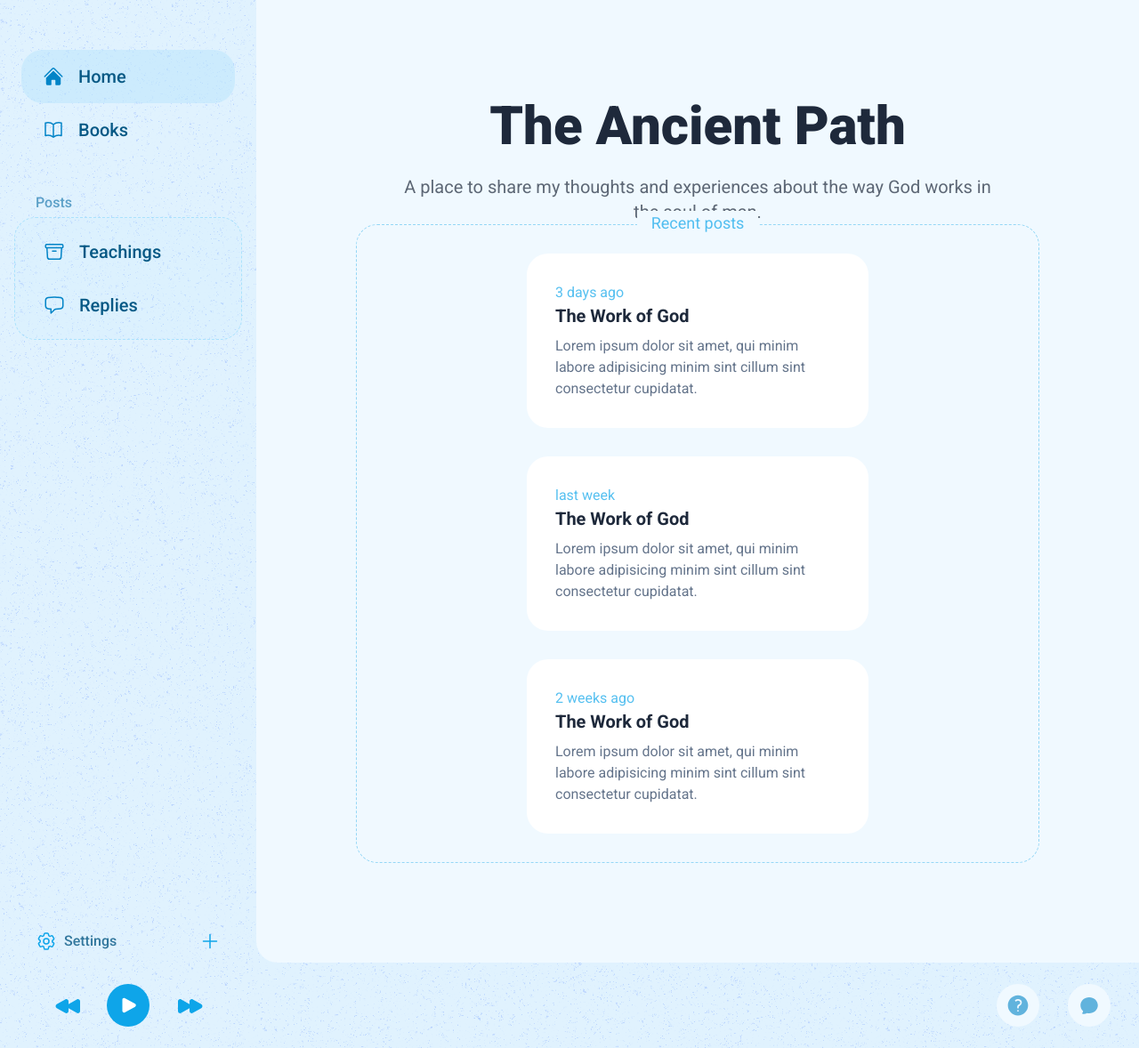
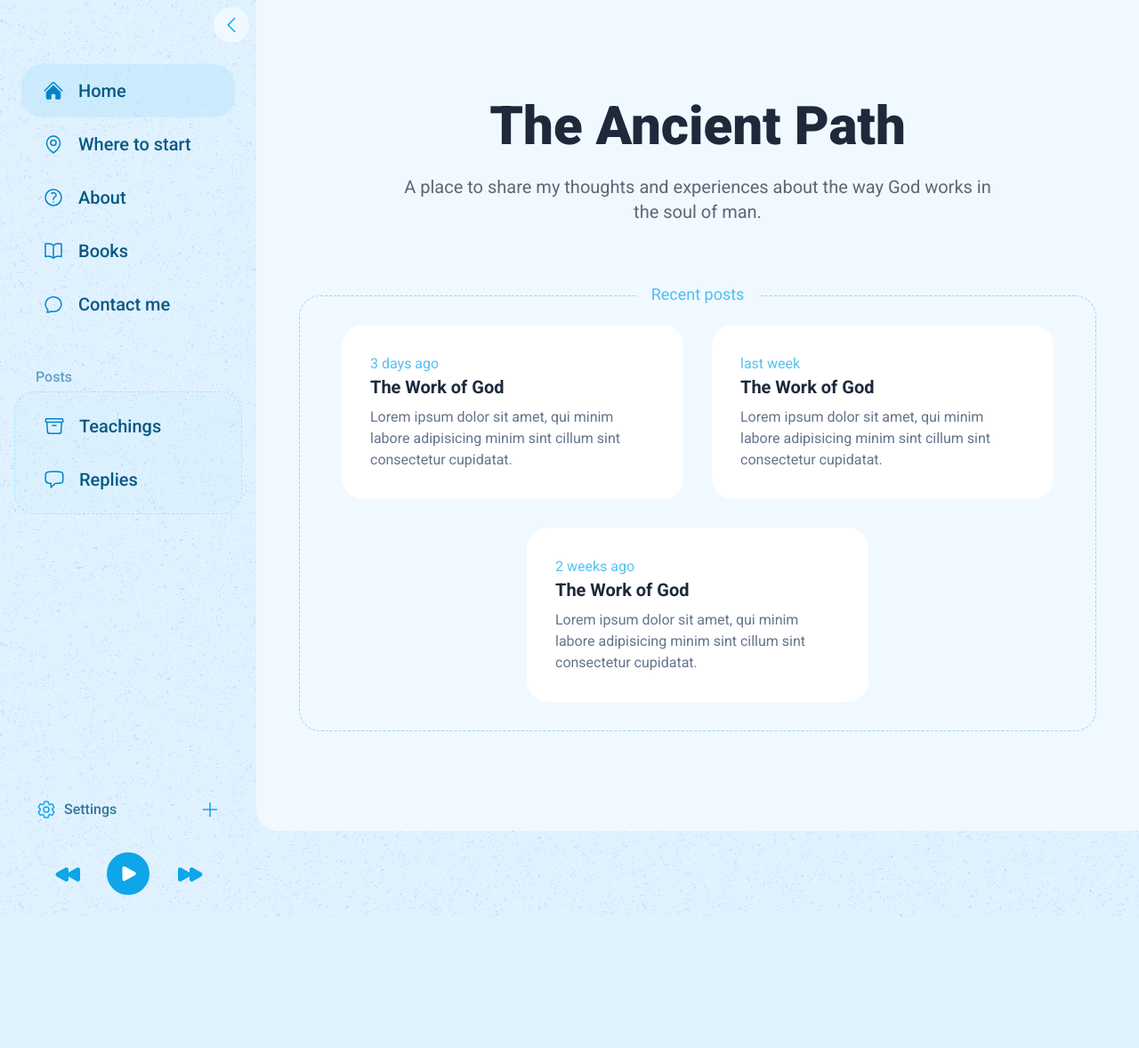
Before and after one commit to kiahjh/ancient-path, a Next.js app: page / in a window 1280 px wide. Shown: the whole page at 89% size. After the commit the page ends 1030 px from the top, so only its background shows below. Built offline with nearby package versions, Linux system fonts and the light colour scheme.

Commit message:
made sidebar collapsable

```diff
--- a/app/layout.tsx
+++ b/app/layout.tsx
@@ -3,7 +3,12 @@
 import React from "react";
 import Script from "next/script";
 import cx from "classnames";
-import { BackwardIcon, ForwardIcon, PlayIcon } from "@heroicons/react/24/solid";
+import {
+  BackwardIcon,
+  ChevronLeftIcon,
+  ForwardIcon,
+  PlayIcon,
+} from "@heroicons/react/24/solid";
 import {
   ChatBubbleOvalLeftIcon,
   QuestionMarkCircleIcon,
@@ -18,14 +23,31 @@ import { roboto } from "@/lib/fonts";
 
 const RootLayout: React.FC<{ children: React.ReactNode }> = ({ children }) => {
   const [settingsPanelOpen, setSettingsPanelOpen] = React.useState(false);
+  const [sidebarOpen, setSidebarOpen] = React.useState(true);
   return (
     <html lang="TODO">
       <body
         style={{ background: `#e0f2fe url(${NoiseBg.src})` }}
         className={cx(`flex flex-col min-h-screen bg-cover bg-center`, roboto)}
       >
+        <button
+          onClick={() => setSidebarOpen(!sidebarOpen)}
+          className={cx(
+            `w-10 h-10 rounded-full flex justify-center items-center absolute top-2 transition-[left,transform,background-color] duration-300 hover:bg-white`,
+            sidebarOpen
+              ? `left-60 bg-sky-50`
+              : `left-2 rotate-180 bg-sky-200/50`,
+          )}
+        >
+          <ChevronLeftIcon className="w-6 text-sky-500" />
+        </button>
         <div className="flex-grow flex">
-          <div className="w-72 flex flex-col justify-between shrink-0">
+          <div
+            className={cx(
+              `w-72 flex flex-col justify-between shrink-0 transition-[margin-left] duration-300`,
+              !sidebarOpen && `-ml-72`,
+            )}
+          >
             <GlobalNav />
             <div>
               <div
@@ -57,7 +79,14 @@ const RootLayout: React.FC<{ children: React.ReactNode }> = ({ children }) => {
               </div>
             </div>
           </div>
-          <main className="flex-grow rounded-bl-3xl bg-sky-50">{children}</main>
+          <main
+            className={cx(
+              `flex-grow transition-[border-radius] duration-300 bg-sky-50`,
+              sidebarOpen && `rounded-bl-3xl`,
+            )}
+          >
+            {children}
+          </main>
         </div>
         <div className="h-24 flex items-center justify-between gap-8 pr-8">
           <div className="h-24 flex items-center justify-center gap-4 w-72">
@@ -71,20 +100,6 @@ const RootLayout: React.FC<{ children: React.ReactNode }> = ({ children }) => {
               <ForwardIcon className="w-8 ml-0.5 text-sky-500" />
             </button>
           </div>
-          <div className="flex justify-center items-center gap-8">
-            <Link
-              href="/about"
-              className="bg-sky-50 w-12 h-12 rounded-full flex justify-center items-center text-sky-600/60 hover:bg-white transition-colors duration-200"
-            >
-              <QuestionMarkCircleIcon className="w-7" />
-            </Link>
-            <Link
-              href="/contact"
-              className="bg-sky-50 w-12 h-12 rounded-full flex justify-center items-center text-sky-600/60 hover:bg-white transition-colors duration-200"
-            >
-              <ChatBubbleOvalLeftIcon className="w-6" />
-            </Link>
-          </div>
         </div>
       </body>
       <Script src="https://kit.fontawesome.com/597740db7b.js"></Script>
--- a/app/page.tsx
+++ b/app/page.tsx
@@ -1,7 +1,7 @@
 import React from "react";
 
 const Home: React.FC = () => (
-  <div className="p-28 flex flex-col items-center justify-between h-full">
+  <div className="py-28 px-12 flex flex-col items-center justify-center gap-20 h-full">
     <div className="flex flex-col items-center">
       <h1 className="font-black text-6xl text-slate-800">The Ancient Path</h1>
       <h2 className="mt-6 text-xl max-w-2xl text-center text-slate-800/70">
--- a/components/GlobalNav.tsx
+++ b/components/GlobalNav.tsx
@@ -5,19 +5,25 @@ import {
   ArchiveBoxIcon as ArchiveBoxIconOutline,
   BookOpenIcon as BookOpenIconOutline,
   ChatBubbleLeftIcon as ChatBubbleLeftIconOutline,
+  ChatBubbleOvalLeftIcon as ChatBubbleOvalLeftIconOutline,
   HomeIcon as HomeIconOutline,
+  MapPinIcon as MapPinIconOutline,
+  QuestionMarkCircleIcon as QuestionMarkCircleIconOutline,
 } from "@heroicons/react/24/outline";
 import {
   ArchiveBoxIcon as ArchiveBoxIconSolid,
   BookOpenIcon as BookOpenIconSolid,
   ChatBubbleLeftIcon as ChatBubbleLeftIconSolid,
+  ChatBubbleOvalLeftIcon as ChatBubbleOvalLeftIconSolid,
   HomeIcon as HomeIconSolid,
+  MapPinIcon as MapPinIconSolid,
+  QuestionMarkCircleIcon as QuestionMarkCircleIconSolid,
 } from "@heroicons/react/24/solid";
 import NavLink from "./NavLink";
 
 const GlobalNav: React.FC = () => (
   <nav className="">
-    <div className="mt-8 p-4">
+    <div className="mt-12 p-4">
       <div className="p-2">
         <NavLink
           href="/"
@@ -27,11 +33,32 @@ const GlobalNav: React.FC = () => (
           Home
         </NavLink>
         <NavLink
+          href="/where-to-start"
+          DefaultIcon={MapPinIconOutline}
+          SelectedIcon={MapPinIconSolid}
+        >
+          Where to start
+        </NavLink>
+        <NavLink
+          href="/about"
+          DefaultIcon={QuestionMarkCircleIconOutline}
+          SelectedIcon={QuestionMarkCircleIconSolid}
+        >
+          About
+        </NavLink>
+        <NavLink
           href="/books"
           DefaultIcon={BookOpenIconOutline}
           SelectedIcon={BookOpenIconSolid}
         >
           Books
+        </NavLink>
+        <NavLink
+          href="/contact"
+          DefaultIcon={ChatBubbleOvalLeftIconOutline}
+          SelectedIcon={ChatBubbleOvalLeftIconSolid}
+        >
+          Contact me
         </NavLink>
       </div>
       <div className="mt-8">
```
